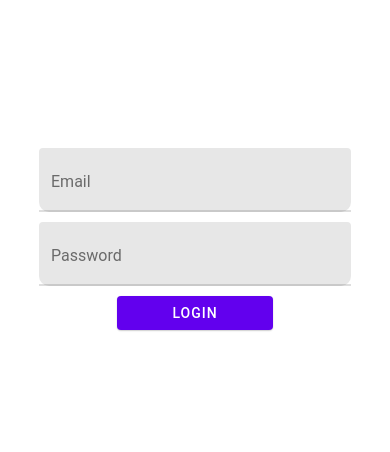
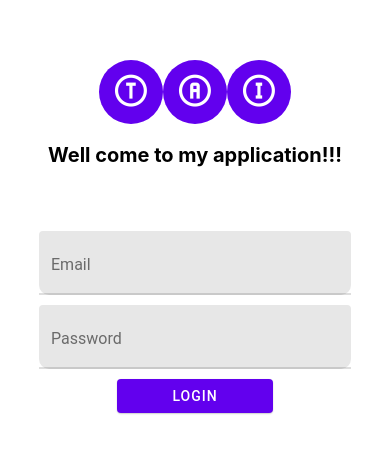
Before and after one commit to datai999/react-native-my-project, a React Native app: screen / in a window 390 px wide. Shown: the part 186-638 px from the top of the page. Built offline with nearby package versions, Linux system fonts and the light colour scheme.

Commit message:
add text-logo and title

```diff
--- a/components/MyLogin.js
+++ b/components/MyLogin.js
@@ -5,7 +5,7 @@ Email:datai28599@gmail.com
 */
 import React, { Component } from 'react'
 import { Text, View, StyleSheet } from 'react-native'
-import { TextInput, Button } from 'react-native-paper'
+import { TextInput, Button, Avatar } from 'react-native-paper'
 
 export default class MyLogin extends Component {
   constructor(props) {
@@ -19,6 +19,12 @@ export default class MyLogin extends Component {
   render() {
     return (
       <View style={styles.container}>
+        <View style={styles.logo}>
+          <Avatar.Icon icon="alpha-t-circle-outline" />
+          <Avatar.Icon icon="alpha-a-circle-outline" />
+          <Avatar.Icon icon="alpha-i-circle-outline" />
+        </View>
+        <Text style={styles.title}>Well come to my application!!!</Text>
         <TextInputComponent
           style={styles.input}
           context={new Context(this, 'username')}
@@ -48,6 +54,11 @@ const styles = StyleSheet.create({
     justifyContent: 'center',
     alignItems: 'center',
   },
+  logo: {
+    flexDirection: 'row',
+    marginBottom: '5%',
+  },
+  title: { marginBottom: '15%', fontSize: 20, fontWeight: 'bold' },
   input: {
     borderRadius: 10,
     marginVertical: 5,
```
